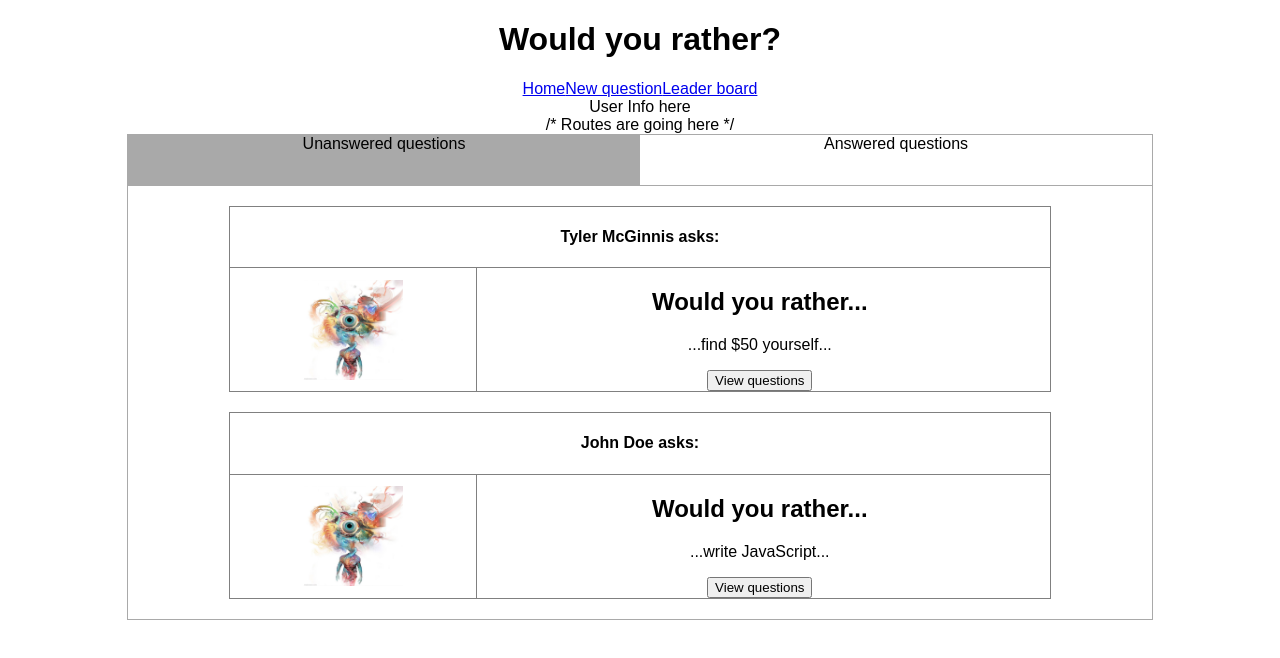
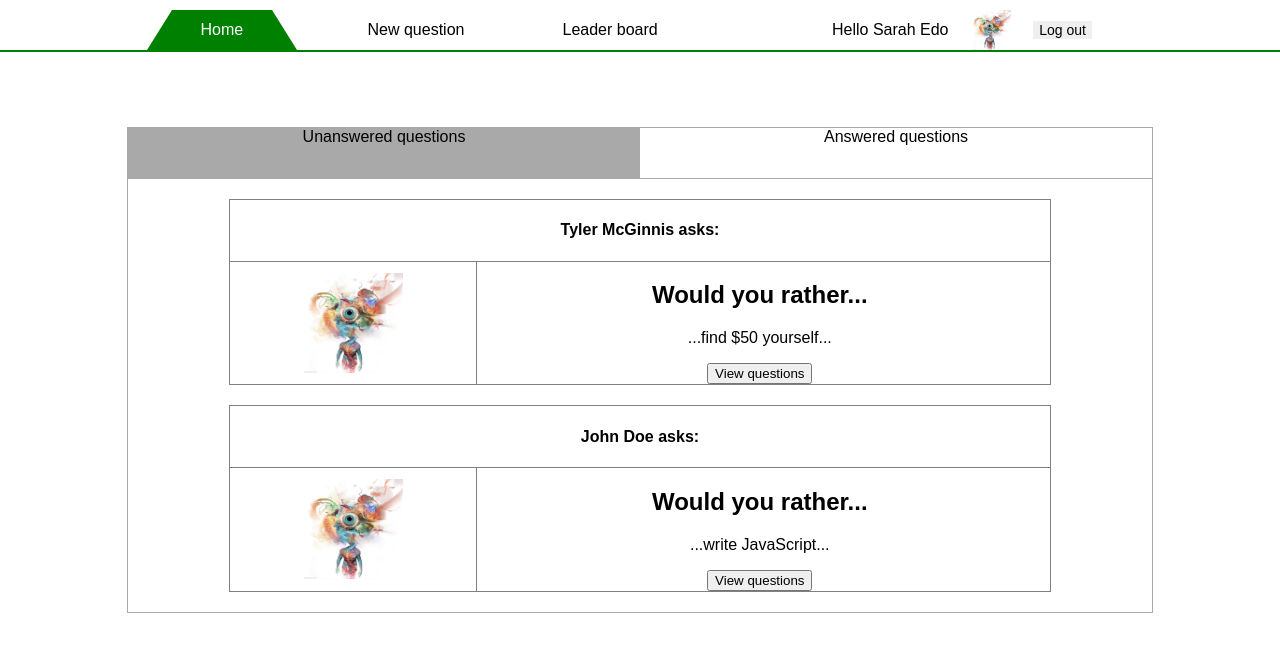
Before and after one commit to tomsah/Would-you-rather, a React (Create React App) app: page / in a window 1280 px wide. Shown: the top 658 px of the page. Built offline with nearby package versions, Linux system fonts and the light colour scheme.

Commit message:
Feature: styling the header section

```diff
--- a/src/components/App.js
+++ b/src/components/App.js
@@ -16,7 +16,6 @@ class App extends Component {
   render() {
     return (
       <div className="App">
-        <h1>Would you rather?</h1>
         <Main />
       </div>
     );
--- a/src/components/Header.js
+++ b/src/components/Header.js
@@ -1,20 +1,41 @@
-import React from 'react'
+import React, { Component } from 'react'
+import { connect} from 'react-redux'
 
-const Header = () => (
+class Header extends  Component {
+  render () {
+    const { userInfo } = this.props
+    console.log('userinfo', userInfo)
+    return(
       <header>
         <nav>
           <ul>
             <li>
-          <a href="#">Home</a>
+              <a href="#" className='active'>Home</a>
+            </li>
+            <li>
               <a href="#">New question</a>
+            </li>
+            <li>
               <a href="#">Leader board</a>
             </li>
           </ul>
         </nav>
-    <div>
-      User Info here
+          {
+            userInfo && <div className='user-info'>
+              <span>{`Hello ${userInfo && userInfo.name}`}</span>
+              <img className=' avatar-small' src={userInfo.avatarURL} alt=""/>
+              <button>Log out</button>
             </div>
+          }
       </header>
     )
+  }
+}
 
-export default Header
+function mapStateToProps({users, loggedInUser}) {
+  return {
+    userInfo: users[loggedInUser]
+  }
+}
+
+export default connect(mapStateToProps)(Header)
--- a/src/components/Main.js
+++ b/src/components/Main.js
@@ -12,7 +12,7 @@ class Main extends Component {
     return(
       <div>
         <Header />
-        /* Routes are going here */
+       { /* Routes are going here */}
         <Dashboard />
       </div>
     )
--- a/src/index.css
+++ b/src/index.css
@@ -22,8 +22,8 @@ ul{
 }
 
 .avatar-small {
-  width: 30px;
-  height: 30px;
+  width: 40px;
+  height: 40px;
 }
 
 .avatar-medium {
@@ -34,6 +34,76 @@ ul{
 .answer {
   background: darkseagreen;
   border-color: #2e7d32;
+}
+
+/* Header.jsx */
+header {
+  margin-bottom: 75px;
+  height: 50px;
+  border-bottom: 2px solid green;
+  display: flex;
+}
+
+nav{
+  width: 65%;
+}
+
+nav ul {
+  display: flex;
+  height: 100%;
+  width: 70%;
+  margin: 0 auto;
+}
+
+nav li {
+  flex: 1 1 0;
+  position: relative;
+}
+
+nav li a {
+  position: absolute;
+  bottom: 0;
+  width: 100%;
+  height: 80%;
+  align-items: center;
+  display: flex;
+  justify-content: center;
+  color: black;
+  text-decoration: none;
+}
+
+nav li a.active,
+nav li a:hover {
+  color: white;
+}
+
+nav li a.active:after,
+nav li a:hover:after {
+  content: '';
+  border-bottom: 2.5em solid green;
+  border-left: 25px solid transparent;
+  border-right: 25px solid transparent;
+  height: 0;
+  width: 100px;
+  position: absolute;
+  bottom: 0;
+  z-index: -2;
+}
+
+.user-info {
+  flex-grow: 1;
+  display: flex;
+  align-items: center;
+  align-self: flex-end;
+}
+
+.user-info img {
+  margin: 0 5%;
+}
+.user-info button {
+  border: none;
+  font-size: 14px;
+  cursor: pointer;
 }
 
 /* Login.jsx */
```
Lines whose indentation alone changed are shown as unchanged.
